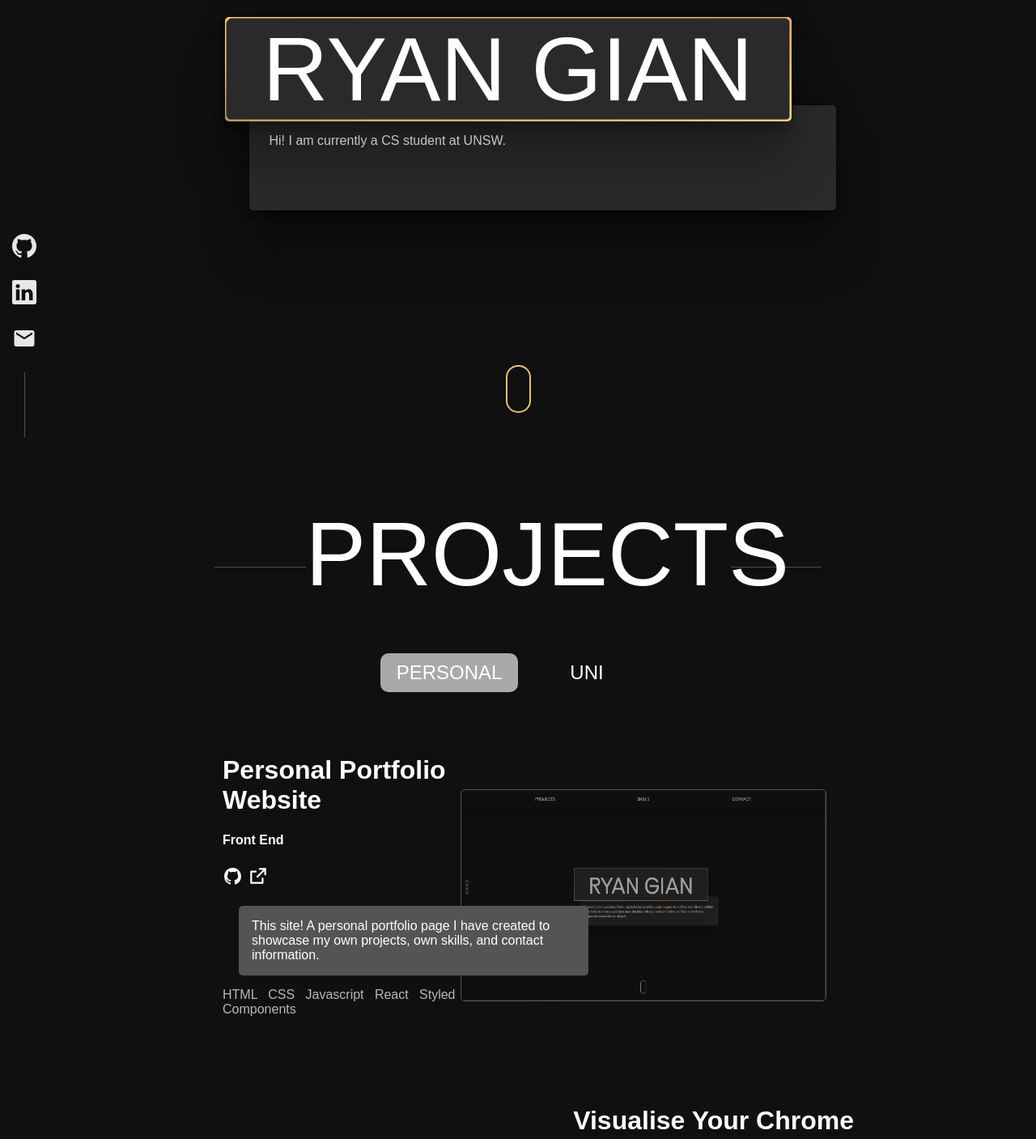
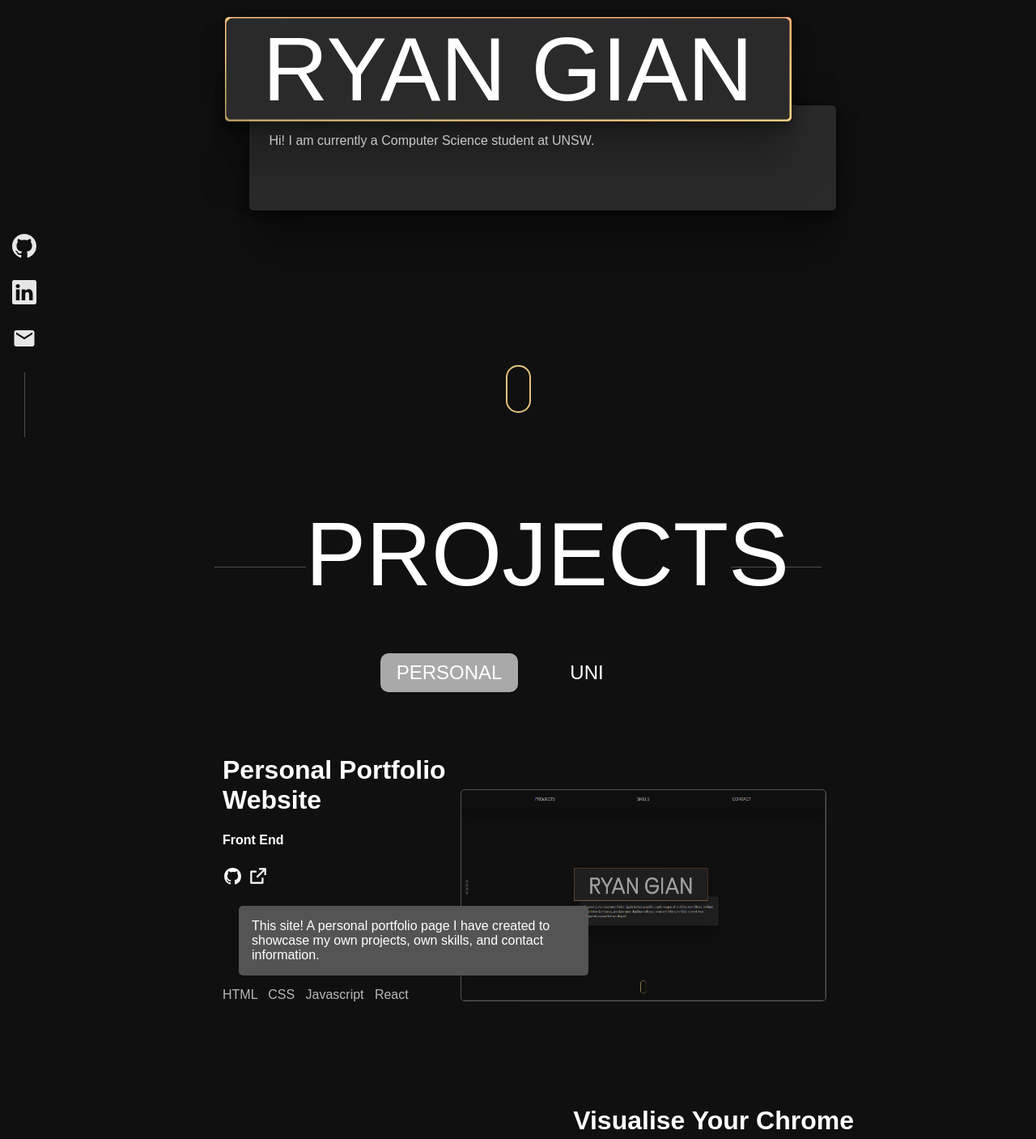
Before and after one commit to RyanGian/portfolio, a React (Create React App) app in the folder my-app/: page / in a window 1280 px wide. Shown: the part 260-1667 px from the top of the page at 81% size. Built offline with nearby package versions, Linux system fonts and the light colour scheme.

Commit message:
fixing homepage url display

```diff
--- a/my-app/package.json
+++ b/my-app/package.json
@@ -1,4 +1,5 @@
 {
+  "homepage" : "https://www.ryangian.com",
   "name": "my-app",
   "version": "0.1.0",
   "private": true,
--- a/my-app/src/sections/Home.css
+++ b/my-app/src/sections/Home.css
@@ -162,8 +162,8 @@
   }
 }
 
-@media (max-width: 950px) {
+/* @media (max-width: 950px) {
   .colour-border {
     width: 100%;
   }
-}
+} */
--- a/my-app/src/sections/Home.jsx
+++ b/my-app/src/sections/Home.jsx
@@ -22,7 +22,7 @@ function Home() {
         </div>
 
         <div className="profile-container">
-          Hi! I am currently a CS student at UNSW.
+          Hi! I am currently a Computer Science student at UNSW.
         </div>
       </div>
 
--- a/my-app/src/sections/Projects.jsx
+++ b/my-app/src/sections/Projects.jsx
@@ -30,9 +30,7 @@ function Projects() {
               "This site! A personal portfolio page I have created to showcase my own projects, own skills, and contact information."
             }
             application={"Front End"}
-            language={
-              "HTML \xa0 CSS \xa0 Javascript \xa0 React \xa0 Styled Components"
-            }
+            language={"HTML \xa0 CSS \xa0 Javascript \xa0 React"}
             alternate={false}
             redirect={true}
             gitHubLink={"https://github.com/RyanGian/Ryan-Portfolio"}
```
